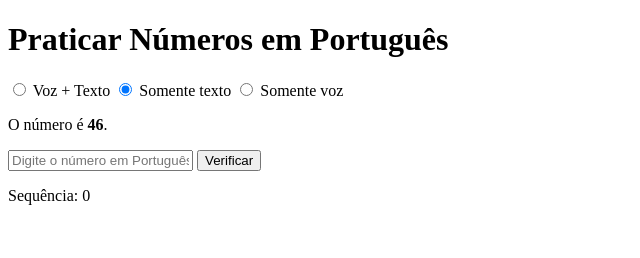
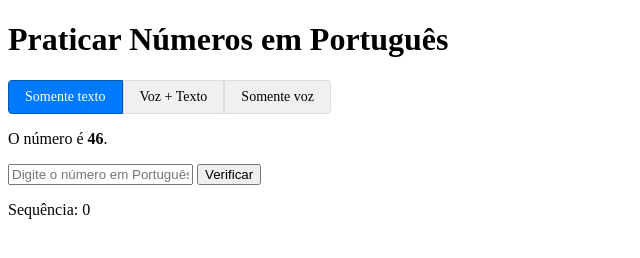
Before and after one commit to quentinms/numeros, a plain HTML site: page index.html in a window 1280 px wide. Shown: the whole page, without its empty margins (0-640 px from the left). Drawn offline with Linux system fonts and the light colour scheme.

Commit message:
Add some style to the radio buttons (#1)
Make it look nicer

```diff
--- a/index.html
+++ b/index.html
@@ -6,16 +6,26 @@
     <meta name="viewport" content="width=device-width, initial-scale=1.0">
     <title>Praticar Números em Português</title>
     <script src="numeros.js"></script>
+    <link rel="stylesheet" href="style.css">
 </head>
 
 <body>
     <h1>Praticar Números em Português</h1>
     <div>
-        <label>
-            <input type="radio" id="both" name="questionType"> Voz + Texto
-            <input type="radio" id="text" name="questionType" checked> Somente texto
-            <input type="radio" id="voice" name="questionType"> Somente voz
-        </label>
+        <div class="toggle-container">
+            <div class="toggle-option">
+                <input type="radio" id="text" name="questionType" checked>
+                <label for="text">Somente texto</label>
+            </div>
+            <div class="toggle-option">
+                <input type="radio" id="both" name="questionType">
+                <label for="both">Voz + Texto</label>
+            </div>
+            <div class="toggle-option">
+                <input type="radio" id="voice" name="questionType">
+                <label for="voice">Somente voz</label>
+            </div>
+        </div>
         <p id="question"></p>
     </div>
     <input type="text" id="userInput" placeholder="Digite o número em Português">
--- /dev/null
+++ b/style.css
@@ -0,0 +1,39 @@
+.toggle-container {
+    display: flex;
+    gap: 0;
+    max-width: 100%;
+    overflow-x: auto;
+    margin: 1rem 0;
+}
+
+.toggle-option {
+    position: relative;
+}
+
+.toggle-option input[type="radio"] {
+    display: none;
+}
+
+.toggle-option label {
+    display: inline-block;
+    padding: 8px 16px;
+    background-color: #f0f0f0;
+    cursor: pointer;
+    border: 1px solid #ddd;
+    margin: 0;
+    font-size: 14px;
+}
+
+.toggle-option:first-child label {
+    border-radius: 4px 0 0 4px;
+}
+
+.toggle-option:last-child label {
+    border-radius: 0 4px 4px 0;
+}
+
+.toggle-option input[type="radio"]:checked+label {
+    background-color: #007bff;
+    color: white;
+    border-color: #0056b3;
+}
```
